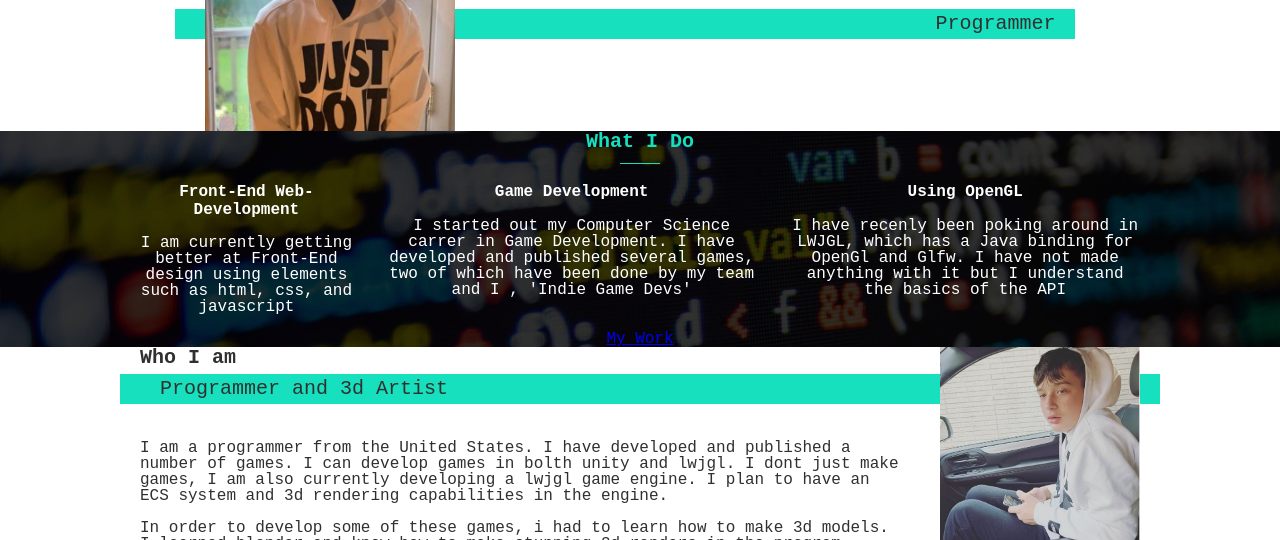
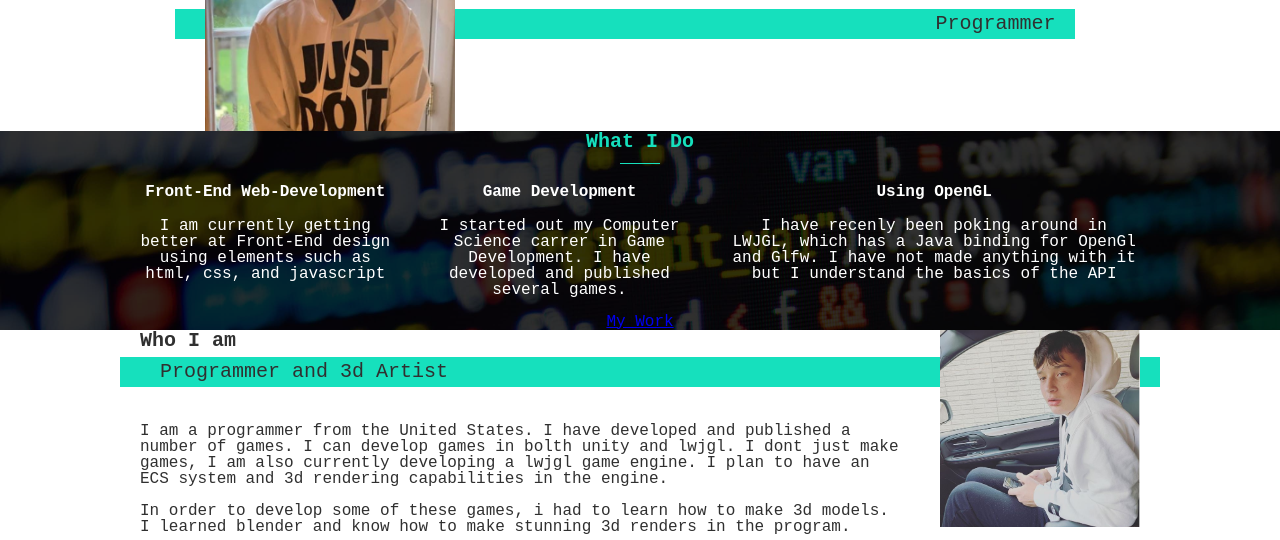
Before and after one commit to DevStuffzz/CoreyBeaver, a plain HTML site: page index.html in a window 1280 px wide. Shown: the part 260-800 px from the top of the page. Drawn offline with Linux system fonts and the light colour scheme.

Commit message:
Update index.html

```diff
--- a/index.html
+++ b/index.html
@@ -49,7 +49,7 @@
             </div>
             <div class="service">
                 <h3>Game Development</h3>
-                <p>I started out my Computer Science carrer in Game Development. I have developed and published several games, two of which have been done by my team and I , 'Indie Game Devs'
+                <p>I started out my Computer Science carrer in Game Development. I have developed and published several games.
                 </p>
             </div>
             <div class="service">
```
